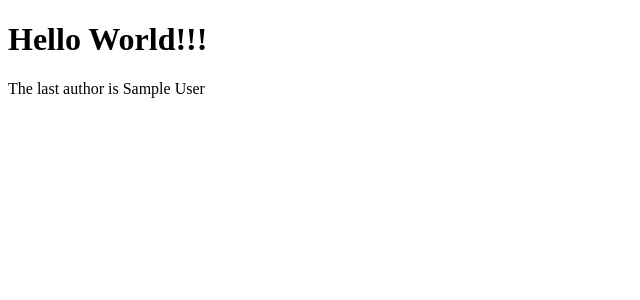
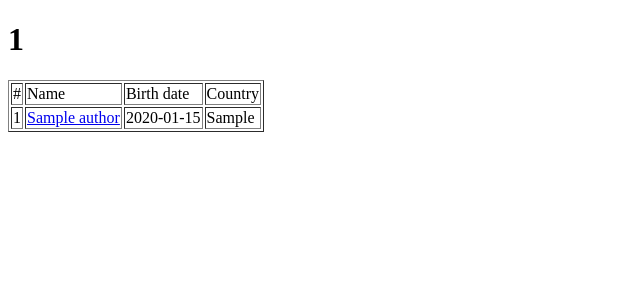
Before and after one commit to Aleksander-Protasevich/django_project, a Django app: template src/directory/templates/home.html in a window 1280 px wide. Shown: the top 300 px of the page, without its empty margins (0-640 px from the left). Run offline with Django 3.2, Linux system fonts and the light colour scheme; tables that the repository leaves empty hold one stand-in row (values such as "Sample post"); the template is opened without the code that fills it: values that come from a table or form of the project are taken from there, most other values are stand-ins (such as "Sample title", 1, 10 or a date in 2020).

Commit message:
a href created

```diff
--- a/src/directory/models.py
+++ b/src/directory/models.py
@@ -3,10 +3,12 @@ from django.db import models
 # Create your models here.
 
 class Author (models.Model):
-    first_author = models.CharField('Первый автор', max_length=50)
+    name = models.CharField('Имя автора', max_length=50)
+    birth_date = models.CharField('Дата рождения', max_length=30, null=True)
+    country = models.CharField('Страна', max_length=30, null=True)
 
     def __str__(self):
-        return self.first_author
+        return self.name
 
 class Series (models.Model):
     series = models.CharField('Серия', max_length=100)
--- a/src/directory/templates/home.html
+++ b/src/directory/templates/home.html
@@ -6,7 +6,21 @@
     <title>Document</title>
 </head>
 <body>
-    <h1>Hello World!!!</h1>
-    {{'The last author is'}} {{auth}} <br>
-</body>
+    <h1>{{ pk }}</h1>
+    <table border="1">
+        <tr>
+            <td>#</td>
+            <td>Name</td>
+            <td>Birth date</td>
+            <td>Country</td>
+        </tr>
+        {% for author in authors %}
+        <tr>
+            <td>{{ author.pk }}</td>
+            <td><a href="/authors/{{ author.pk }}/">{{ author.name }}</a></td>
+            <td>{{ author.birth_date }}</td>
+            <td>{{ author.country }}</td>
+        </tr>
+        {% endfor %}
+    </body>
 </html>
--- a/src/proj/urls.py
+++ b/src/proj/urls.py
@@ -15,9 +15,10 @@ Including another URLconf
 """
 from django.contrib import admin
 from django.urls import path
-from directory.views import home_page
+from directory import views
 
 urlpatterns = [
     path('admin/', admin.site.urls),
-    path('', home_page),
+    path('authors/', views.authors_list, name = 'authors_list'),
+    path('authors/<int:pk>/', views.author_detail, name = 'author_detail')
 ]
```
Also changed, not shown: src/directory/templates/detail.html (added, +15 -0 lines), src/directory/views.py (+8 -3 lines), src/directory/migrations/0005_auto_20210206_1520.py (added), src/directory/migrations/0006_author_birth_date.py (added), src/directory/migrations/0007_auto_20210206_1609.py (added), src/directory/migrations/0008_auto_20210206_1610.py (added), src/directory/migrations/0009_author_birth_date.py (added), src/directory/migrations/0010_author_country.py (added).
